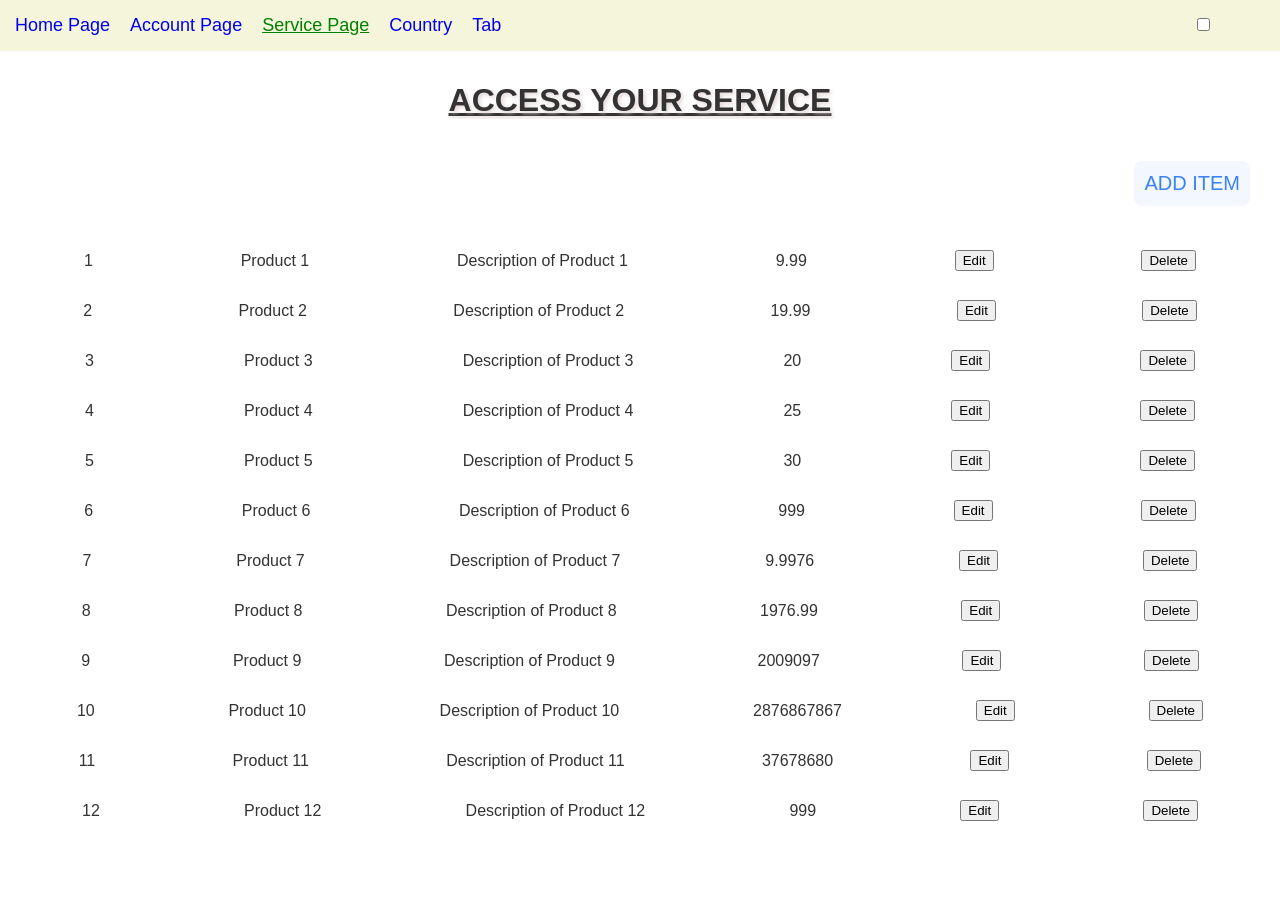
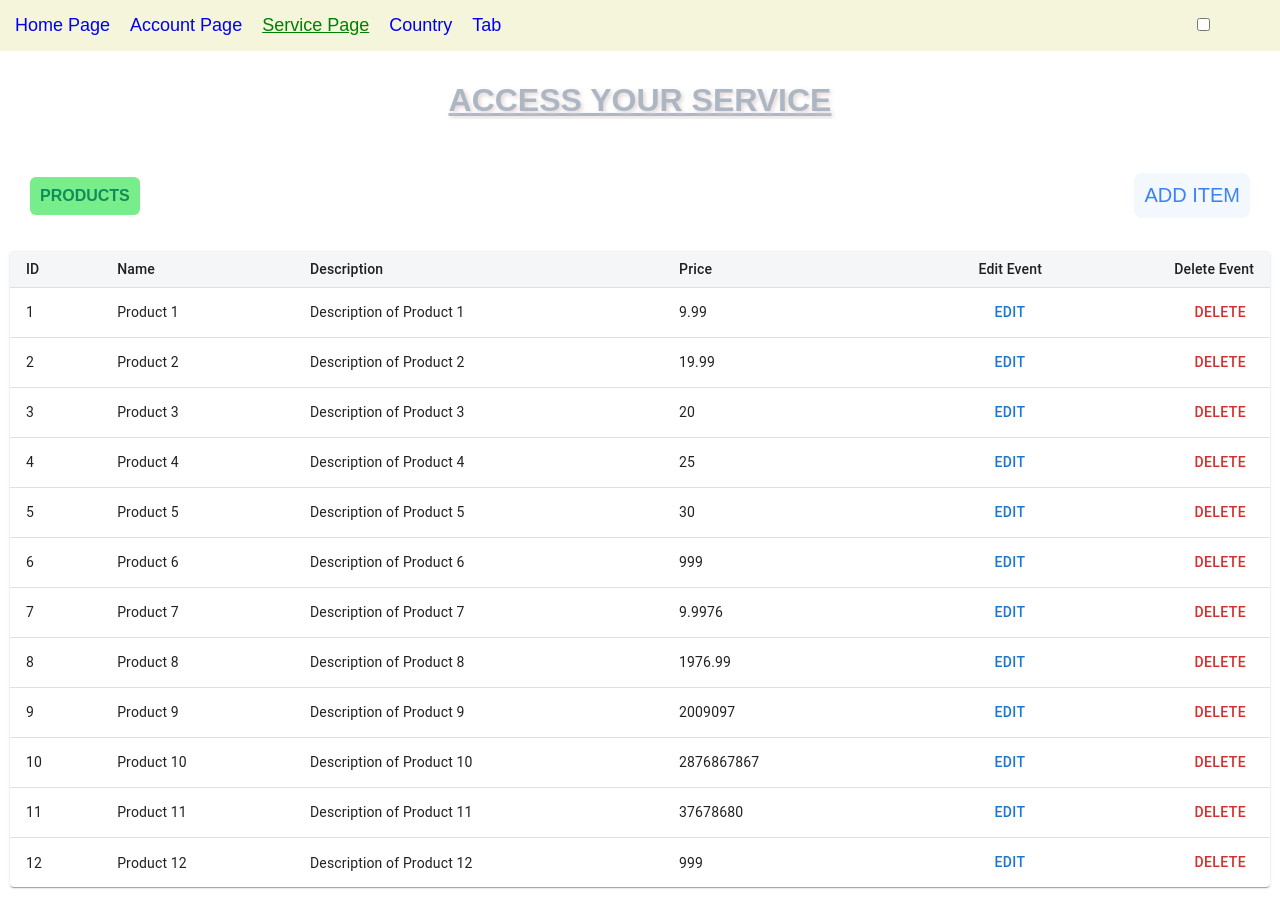
Before and after one commit to Chandan9898Kumar/Dark-Theme, a React (Create React App) app: page /service in a window 1280 px wide. Before the commit the page ends 846 px from the top, so only its background shows below. Built offline with nearby package versions, Linux system fonts and the light colour scheme.

Commit message:
chore: integrated mui in service page

```diff
--- a/src/Pages/Services.js
+++ b/src/Pages/Services.js
@@ -1,57 +1,92 @@
-import React, { memo, useState } from 'react';
+import React, { memo, useState, useCallback } from 'react';
 import './pages.css';
 import AddEditModal from '../Components/AddEditModal';
+import Box from '@mui/material/Box';
+import Button from '@mui/material/Button';
+import Snackbar from '@mui/material/Snackbar';
+import IconButton from '@mui/material/IconButton';
+import Table from '@mui/material/Table';
+import TableBody from '@mui/material/TableBody';
+import TableCell from '@mui/material/TableCell';
+import TableContainer from '@mui/material/TableContainer';
+import TableHead from '@mui/material/TableHead';
+import TableRow from '@mui/material/TableRow';
+import Paper from '@mui/material/Paper';
 const PRODUCT_DATA = require('../Constants/Product.json');
 
+function BasicAlerts({ open = false, setOpen, message = 'Successfully deleted product' }) {
+  const handleClose = (event, reason) => {
+    if (reason === 'clickaway') {
+      return;
+    }
+    setOpen(false);
+  };
+
+  const action = (
+    <React.Fragment>
+      <Button color="secondary" size="small" onClick={handleClose}>
+        UNDO
+      </Button>
+      <IconButton size="small" aria-label="close" color="inherit" onClick={handleClose}></IconButton>
+    </React.Fragment>
+  );
+
+  return (
+    <div>
+      <Snackbar open={open} autoHideDuration={6000} onClose={handleClose} message={message} action={action} />
+    </div>
+  );
+}
+
 const ShowHeader = () => {
-  return <h1>Access Your Service</h1>;
+  return <h1 style={{ color: 'rgb(172 183 195)' }}>Access Your Service</h1>;
 };
 
 const ShowData = ({ data, handleEdit, handleDelete }) => {
   return (
     <>
-      {data?.map((item, index) => {
-        return (
-          <div key={item.name + index} className="Service-Items">
-            <p>{item.id}</p>
-            <p>{item.name}</p>
-            <p>{item.description}</p>
-            <p>{item.price}</p>
-
-            <button onClick={(event) => handleEdit(event, true, item)}>Edit</button>
-            <button onClick={(event) => handleDelete(event, item, index)}>Delete</button>
-          </div>
-        );
-      })}
+      <DenseTable row={data} handleEdit={handleEdit} handleDelete={handleDelete} />
     </>
   );
 };
 
+const ButtonSection = ({ handleAdd }) => {
+  return (
+    <Box display="flex" alignItems="center" mb={0} justifyContent="space-between" padding="20px 20px">
+      <p className="product">Products</p>
+      <button className="add-btn" onClick={(event) => handleAdd(event, true)}>
+        Add Item
+      </button>
+    </Box>
+  );
+};
 const ServicePage = () => {
   const [data, setData] = useState(PRODUCT_DATA || []);
   const [isEditModalOPen, setIsEditModalOPen] = useState(false);
   const [editUserDetails, setEditUserDetails] = useState({});
   const [isAddModalOPen, setIsAddModalOPen] = useState(false);
+  const [open, setOpen] = React.useState(false);
 
   const handleEdit = (event = {}, condition = false, editItem = '') => {
     setIsEditModalOPen(condition);
     setEditUserDetails(editItem);
   };
 
-  const handleAdd = (event = {}, condition = false) => {
+  const handleAdd = useCallback((event = {}, condition = false) => {
     setIsAddModalOPen(condition);
-  };
+  }, []);
 
   const handleDelete = (event = {}, item, index) => {
     setData(data.filter((removeItem) => removeItem.id !== item.id));
+    setOpen(true);
   };
 
   return (
     <div className="Page-Container">
       <ShowHeader />
-      <div className='add-btn-class'>
-      <button className='add-btn' onClick={(event) => handleAdd(event, true)}>Add Item</button>
-      </div>
+
+      <ButtonSection handleAdd={handleAdd} />
+
       {!!data?.length && <ShowData data={data} handleEdit={handleEdit} handleDelete={handleDelete} />}
       {isEditModalOPen && (
         <AddEditModal
@@ -68,8 +103,57 @@ const ServicePage = () => {
       {isAddModalOPen && (
         <AddEditModal key="add" onCloseModal={handleAdd} title="Add New User" data={data} setData={setData} isAdd />
       )}
+
+      {open && <BasicAlerts open={open} setOpen={setOpen} />}
     </div>
   );
 };
 
 export default memo(ServicePage);
+
+function DenseTable({ row, handleEdit, handleDelete }) {
+  return (
+    <TableContainer component={Paper}>
+      <Table sx={{ minWidth: 650 }} size="small" aria-label="a dense table">
+        <TableHead style={{ background: '#f4f6f8' }}>
+          <TableRow>
+            <TableCell align="left">ID</TableCell>
+            <TableCell align="left">Name</TableCell>
+            <TableCell align="left">Description</TableCell>
+            <TableCell align="left">Price</TableCell>
+            <TableCell align="right">Edit Event</TableCell>
+            <TableCell align="right">Delete Event</TableCell>
+          </TableRow>
+        </TableHead>
+        <TableBody>
+          {row?.map((item, index) => (
+            <TableRow
+              key={item.id}
+              sx={{ '&:last-child td, &:last-child th': { border: 0 } }}
+              style={{ height: '50px' }}
+            >
+              <TableCell component="th" scope="row">
+                {item.id}
+              </TableCell>
+              <TableCell align="left">{item.name}</TableCell>
+              <TableCell align="left">{item.description}</TableCell>
+              <TableCell align="left">{item.price}</TableCell>
+              <TableCell align="right">
+                {' '}
+                <Button variant="text" onClick={(event) => handleEdit(event, true, item)}>
+                  Edit
+                </Button>
+              </TableCell>
+
+              <TableCell align="right">
+                <Button color="error" variant="text" onClick={(event) => handleDelete(event, item, index)}>
+                  Delete
+                </Button>
+              </TableCell>
+            </TableRow>
+          ))}
+        </TableBody>
+      </Table>
+    </TableContainer>
+  );
+}
--- a/src/Pages/pages.css
+++ b/src/Pages/pages.css
@@ -253,16 +253,18 @@ h1 {
     background-color: #3b82f6;
     box-shadow: 0 0 0 5px #3b83f65f;
     color: #fff;
-  };
+  }
   text-transform: uppercase;
 }
 
-.add-btn-class {
-  display: block;
-  text-align: right;
-  padding: 20px 20px;
-  margin: 10px auto;
-
+.product {
+  padding: 10px 10px;
+  font-size: 1rem;
+  font-weight: 700;
+  border-radius: 6px;
+  text-transform: uppercase;
+  color: #118d57;
+  background: #77ed8b;
 }
 
 dt {
```
Also changed, not shown: package.json (+9 -1 lines), src/NavBar/NavLink.js (+5 -5 lines), 1 other file (tests, documents, lock files or other folders).
